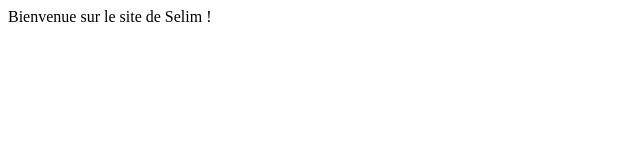
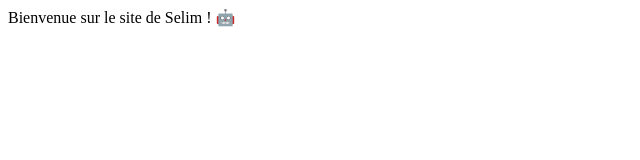
Before and after one commit to selimgomri/AngularChallenges, an Angular app: page / in a window 1280 px wide. Shown: the top 160 px of the page, without its empty margins (0-640 px from the left). Built offline with nearby package versions, Linux system fonts and the light colour scheme.

Commit message:
title renamed

```diff
--- a/src/app/app.component.ts
+++ b/src/app/app.component.ts
@@ -6,5 +6,5 @@ import { Component } from '@angular/core';
   styleUrls: ['./app.component.scss']
 })
 export class AppComponent {
-  title = 'Bienvenue sur le site de Selim !';
+  title = 'Bienvenue sur le site de Selim ! 🤖';
 }
```
